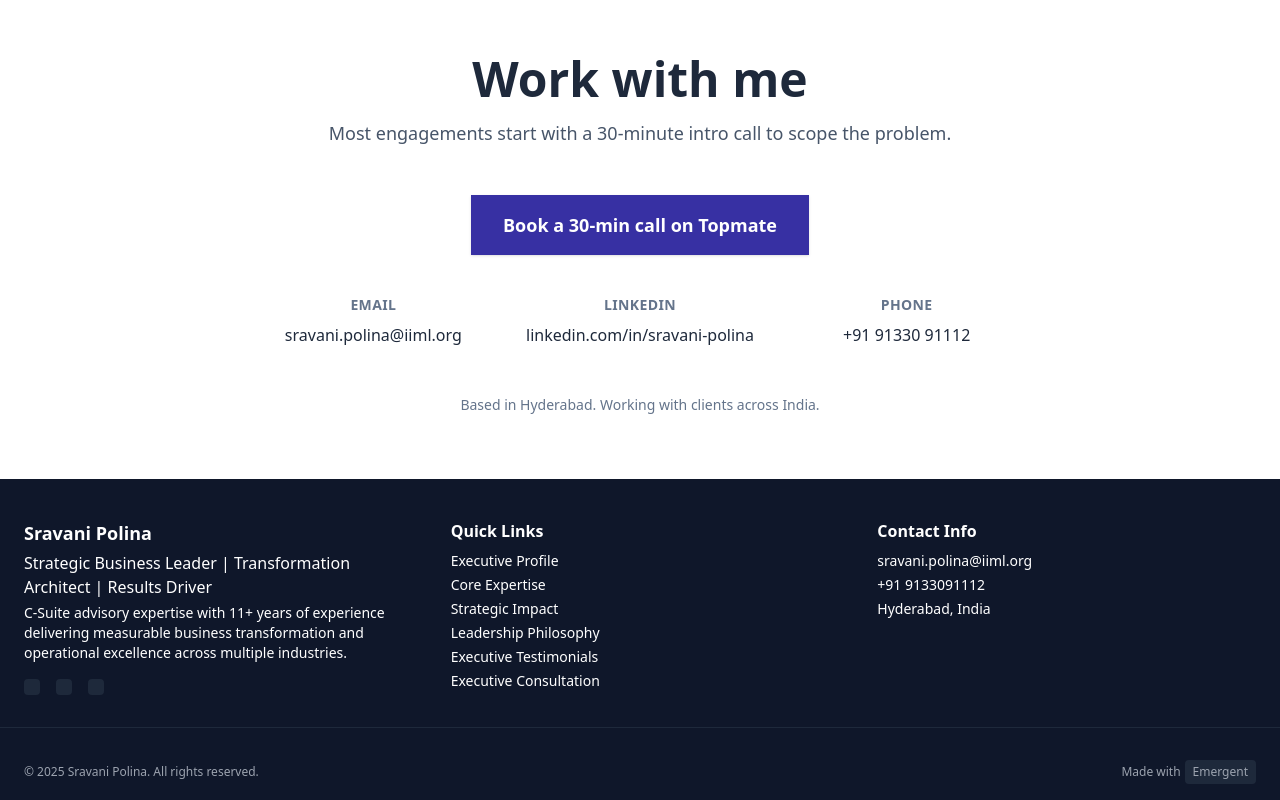
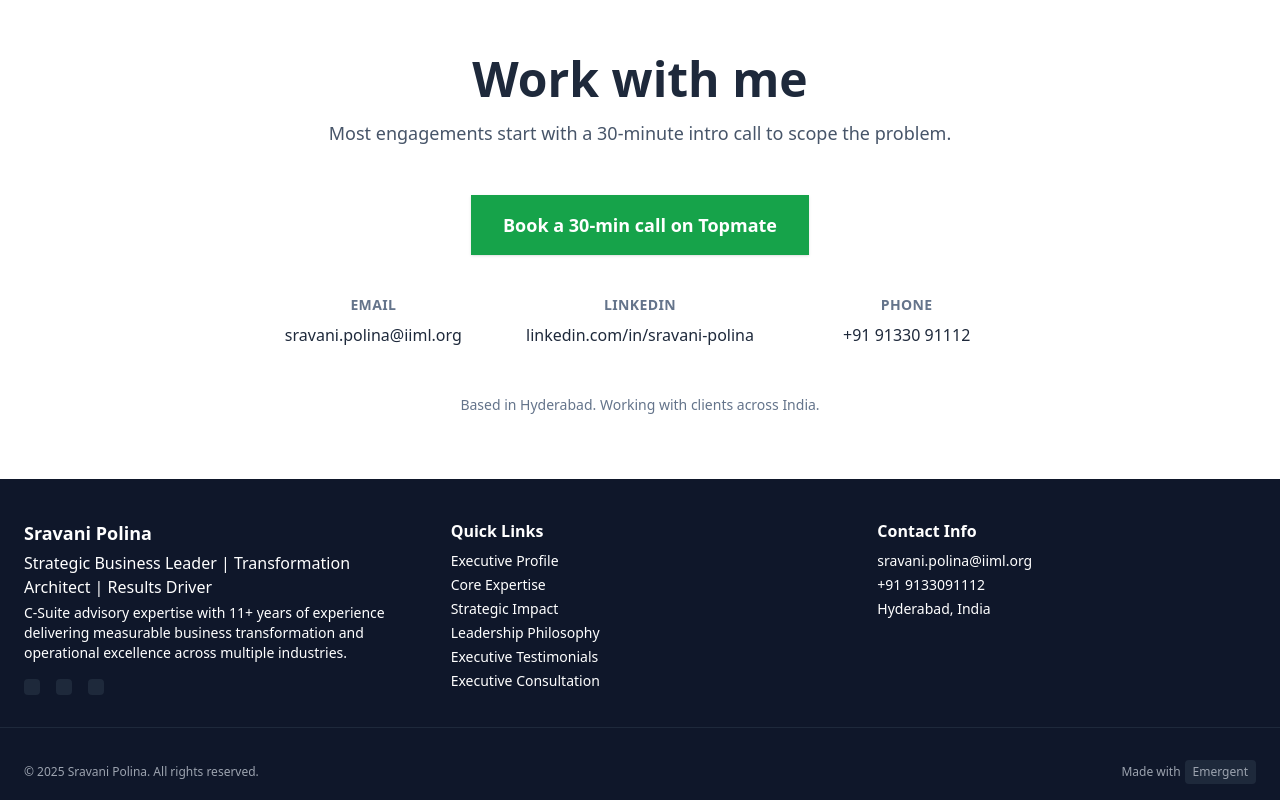
Before and after one commit to SravaniPolina/sravani-portfolio-frontend, a React (Create React App) app: page / in a window 1280 px wide. Shown: the part 4788-5588 px from the top of the page. Built offline with nearby package versions, Linux system fonts and the light colour scheme.

Commit message:
Update DirectContact.js

```diff
--- a/src/components/DirectContact.js
+++ b/src/components/DirectContact.js
@@ -7,7 +7,7 @@ export default function Contact() {
       <p className="text-lg text-slate-600 text-center mb-12">Most engagements start with a 30-minute intro call to scope the problem.</p>
 
       <div className="flex justify-center mb-10">
-        <a href="https://topmate.io/sravani_polina" target="_blank" rel="noopener noreferrer" className="inline-block px-8 py-4 rounded-lg bg-indigo-800 text-white font-bold text-lg hover:bg-indigo-900 transition shadow">Book a 30-min call on Topmate</a>
+        <a href="https://topmate.io/sravani_polina" target="_blank" rel="noopener noreferrer" className="inline-block px-8 py-4 rounded-lg bg-green-600 text-white font-bold text-lg hover:bg-green-700 transition shadow">Book a 30-min call on Topmate</a>
       </div>
 
       <div className="grid grid-cols-1 md:grid-cols-3 gap-8 max-w-3xl mx-auto">
```
